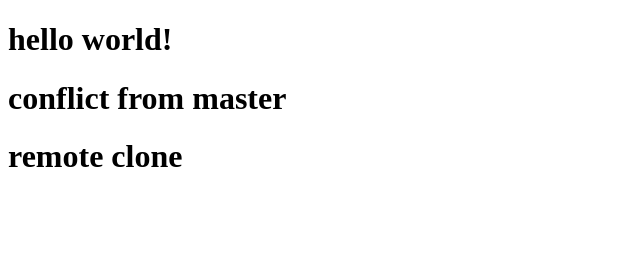
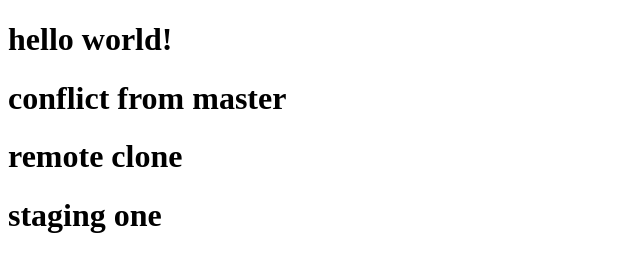
Before and after one commit to sonnees/code, a plain HTML site: page index.html in a window 1280 px wide. Shown: the whole page, without its empty margins (0-640 px from the left). Drawn offline with Linux system fonts and the light colour scheme.

Commit message:
staging one

```diff
--- a/index.html
+++ b/index.html
@@ -10,5 +10,6 @@
     <h1>hello world!</h1>
     <h1>conflict from master</h1>
     <h1>remote clone</h1>
+    <h1>staging one</h1>
 </body>
 </html>
```
